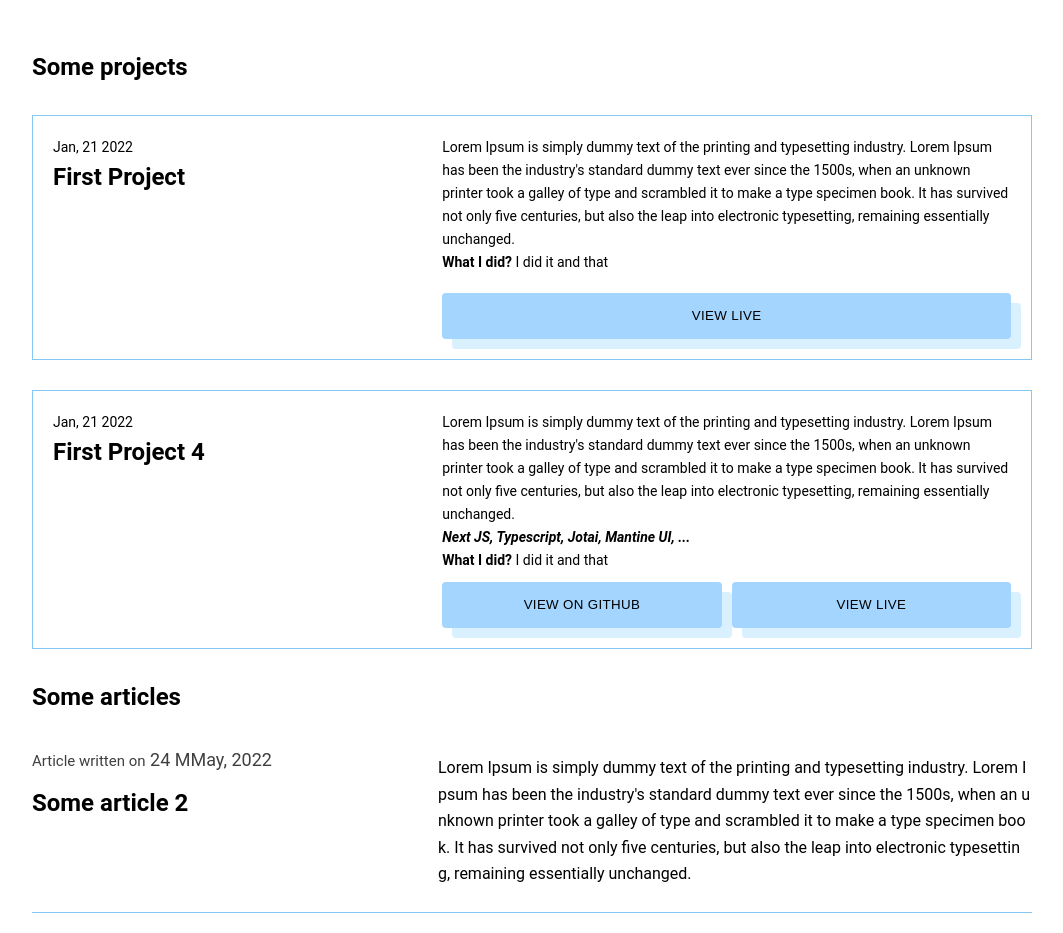
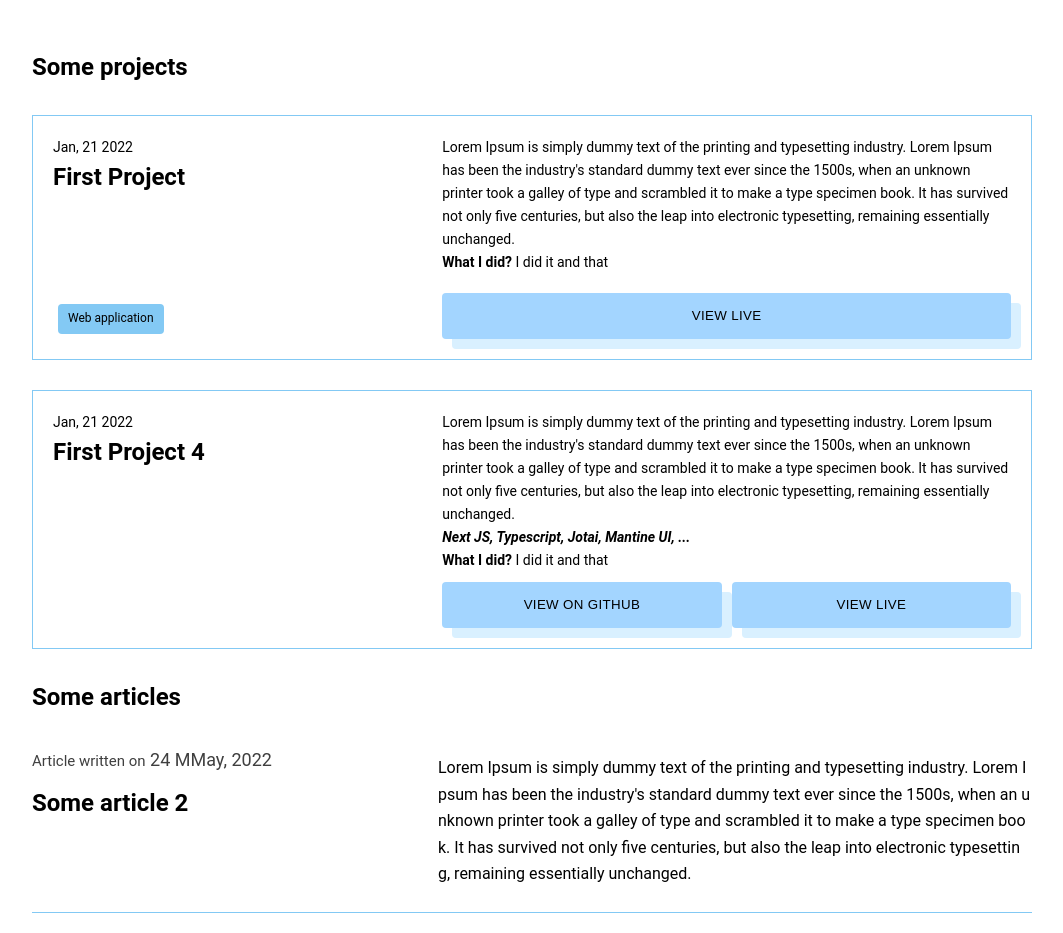
Before and after one commit to Dalcio/dalcio-garcia, a Next.js app: page / in a window 1280 px wide. Shown: the part 1120-2053 px from the top of the page, without its empty margins (108-1171 px from the left). Built offline with nearby package versions, Linux system fonts and the light colour scheme.

Commit message:
feat: end

```diff
--- a/src/components/works/WorksBody/ProjectView.tsx
+++ b/src/components/works/WorksBody/ProjectView.tsx
@@ -9,6 +9,7 @@ export type ProjectViewProps = {
 	date: string;
 	stack?: string;
 	role?: string;
+	platform?: string;
 	className?: string | 'home';
 };
 
@@ -20,6 +21,24 @@ export const ProjectViewContainer = styled.div(
 		gap: ${t.space.md};
 		border: 1px solid transparent;
 		transition: all ${t.transitions.xFast} ease-in;
+
+		.head {
+			position: relative;
+
+			& > .platform {
+				position: absolute;
+				font-size: ${t.fontSizes.xs};
+				padding: ${t.space.sm} ${t.space.md};
+				border-radius: ${t.radii.sm};
+				background: ${t.colors.border};
+				top: ${t.space.sm};
+				right: 0;
+
+				@media (hover: hover) {
+					background: ${t.colors.white};
+				}
+			}
+		}
 
 		.desc {
 			flex-grow: 1;
@@ -48,12 +67,21 @@ export const ProjectViewContainer = styled.div(
 			grid-template-areas:
 				'head desc'
 				'head desc'
-				'empty btns';
+				'head btns';
 			grid-template-columns: 0.4fr 0.6fr;
 			grid-template-rows: auto 1fr auto;
 
 			.head {
 				grid-area: head;
+				position: relative;
+				height: 100%;
+
+				& > .platform {
+					top: unset;
+					right: unset;
+					bottom: ${t.space.sm};
+					left: ${t.space.sm};
+				}
 			}
 
 			.desc {
@@ -79,6 +107,12 @@ export const ProjectViewContainer = styled.div(
 			padding: calc(2 * ${t.space.md});
 			border-color: ${t.colors.border};
 			border-radius: ${t.radii.sm};
+
+			.head {
+				& > .platform {
+					background: ${t.colors.border};
+				}
+			}
 		}
 	`
 );
@@ -89,6 +123,7 @@ export default function ProjectView({
 	date,
 	github,
 	live,
+	platform,
 	role,
 	stack,
 	className
@@ -100,6 +135,7 @@ export default function ProjectView({
 				<Title type="small" className="title">
 					{name}
 				</Title>
+				{platform && <div className="platform">{platform}</div>}
 			</div>
 			<div className="desc">
 				<div>{desc}</div>
--- a/src/data/projects.json
+++ b/src/data/projects.json
@@ -3,6 +3,7 @@
 		"id": 0,
 		"date": "Jan, 21 2022",
 		"name": "First Project",
+		"platform": "Web application",
 		"role": "I did it and that",
 		"desc": "Lorem Ipsum is simply dummy text of the printing and typesetting industry. Lorem Ipsum has been the industry's standard dummy text ever since the 1500s, when an unknown printer took a galley of type and scrambled it to make a type specimen book. It has survived not only five centuries, but also the leap into electronic typesetting, remaining essentially unchanged.",
 		"live": "https://dwu32cgxelq1c.cloudfront.net/local_newspapers/sites/110/2021/07/Aliche-_-Google-Images2-scaled.jpg"
@@ -12,6 +13,7 @@
 		"date": "Jan, 21 2022",
 		"name": "First Project 2",
 		"role": "I did it and that",
+		"platform": "Android",
 		"desc": "Lorem Ipsum is simply dummy text of the printing and typesetting industry. Lorem Ipsum has been the industry's standard dummy text ever since the 1500s, when an unknown printer took a galley of type and scrambled it to make a type specimen book. It has survived not only five centuries, but also the leap into electronic typesetting, remaining essentially unchanged.",
 		"github": "https://dwu32cgxelq1c.cloudfront.net/local_newspapers/sites/110/2021/07/Aliche-_-Google-Images2-scaled.jpg",
 		"live": "https://dwu32cgxelq1c.cloudfront.net/local_newspapers/sites/110/2021/07/Aliche-_-Google-Images2-scaled.jpg"
```
